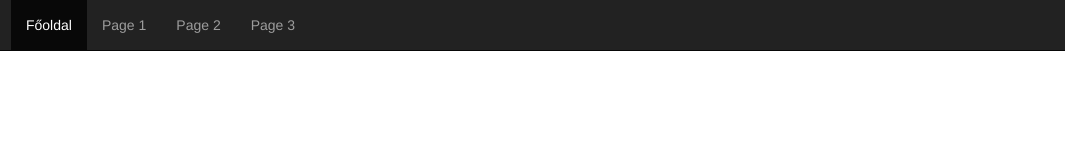
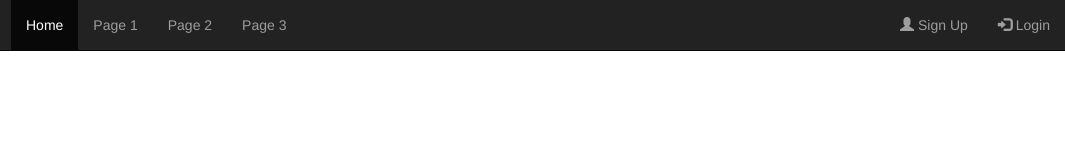
Before and after one commit to PataiSzabolcs7/Vizsga-pr-ba, a plain HTML site: page index.html in a window 1280 px wide. Shown: the full height of the page, 215-1280 px from the left. Drawn offline with nearby package versions, Linux system fonts and the light colour scheme.

Commit message:
Navbar drop fixing phase 1.0

```diff
--- a/index.html
+++ b/index.html
@@ -15,13 +15,19 @@
       <div class="navbar-header">
         <a class="navbar-brand" href="index.html"><img src="img/Icon2.png" alt="Mystic Realm" style="margin-top: -50px; margin-left: -60px;"></a>
       </div>
+      <div class="collapse navbar-collapse" id="myNavbar">
         <ul class="nav navbar-nav">
-        <li class="active"><a href="index.html">Főoldal</a></li>
+          <li class="active"><a href="#">Home</a></li>
           <li><a href="#">Page 1</a></li>
           <li><a href="#">Page 2</a></li>
           <li><a href="#">Page 3</a></li>
         </ul>
+        <ul class="nav navbar-nav navbar-right">
+          <li><a href="#"><span class="glyphicon glyphicon-user"></span> Sign Up</a></li>
+          <li><a href="#"><span class="glyphicon glyphicon-log-in"></span> Login</a></li>
+        </ul>
       </div>
   </nav>
+  <script src="https://cdnjs.cloudflare.com/ajax/libs/bootstrap/5.3.1/js/bootstrap.min.js" integrity="sha512-fHY2UiQlipUq0dEabSM4s+phmn+bcxSYzXP4vAXItBvBHU7zAM/mkhCZjtBEIJexhOMzZbgFlPLuErlJF2b+0g==" crossorigin="anonymous" referrerpolicy="no-referrer"></script>
 </body>
 </html>
```
Lines whose indentation alone changed are shown as unchanged.
